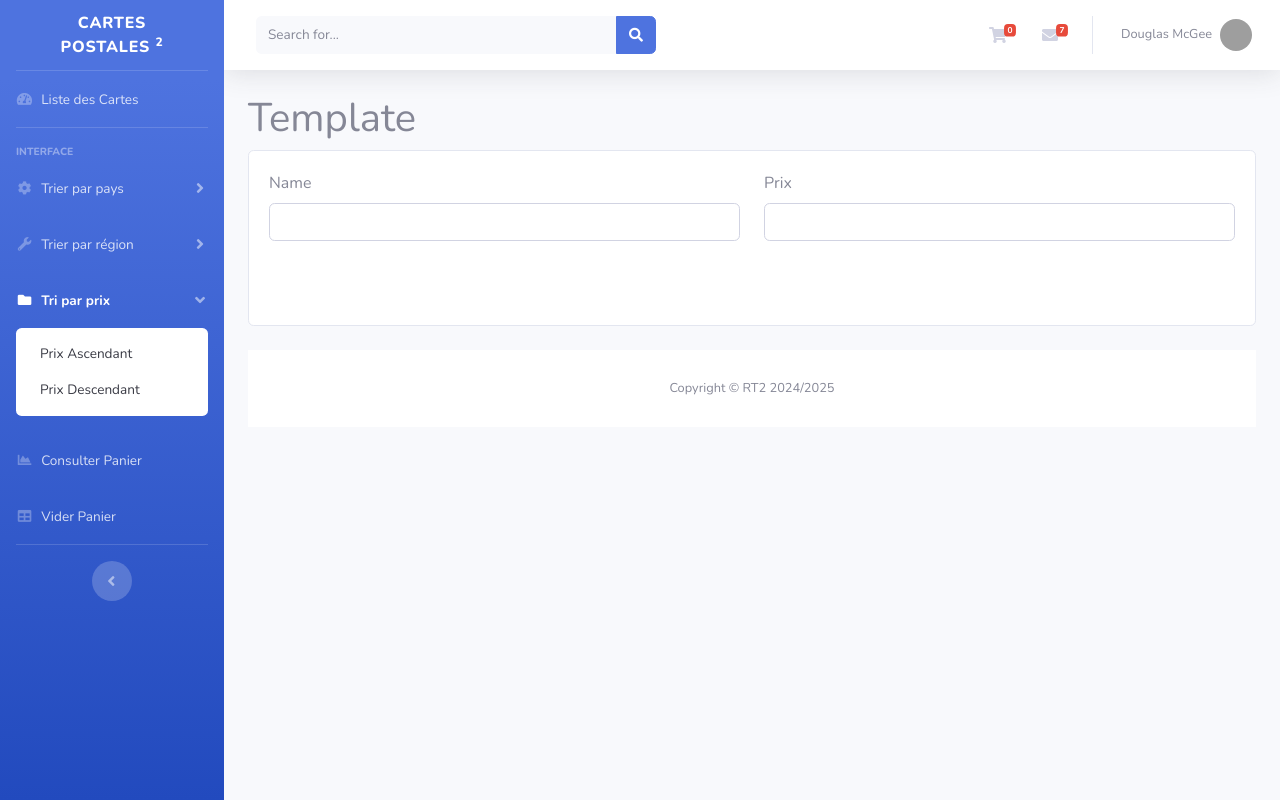
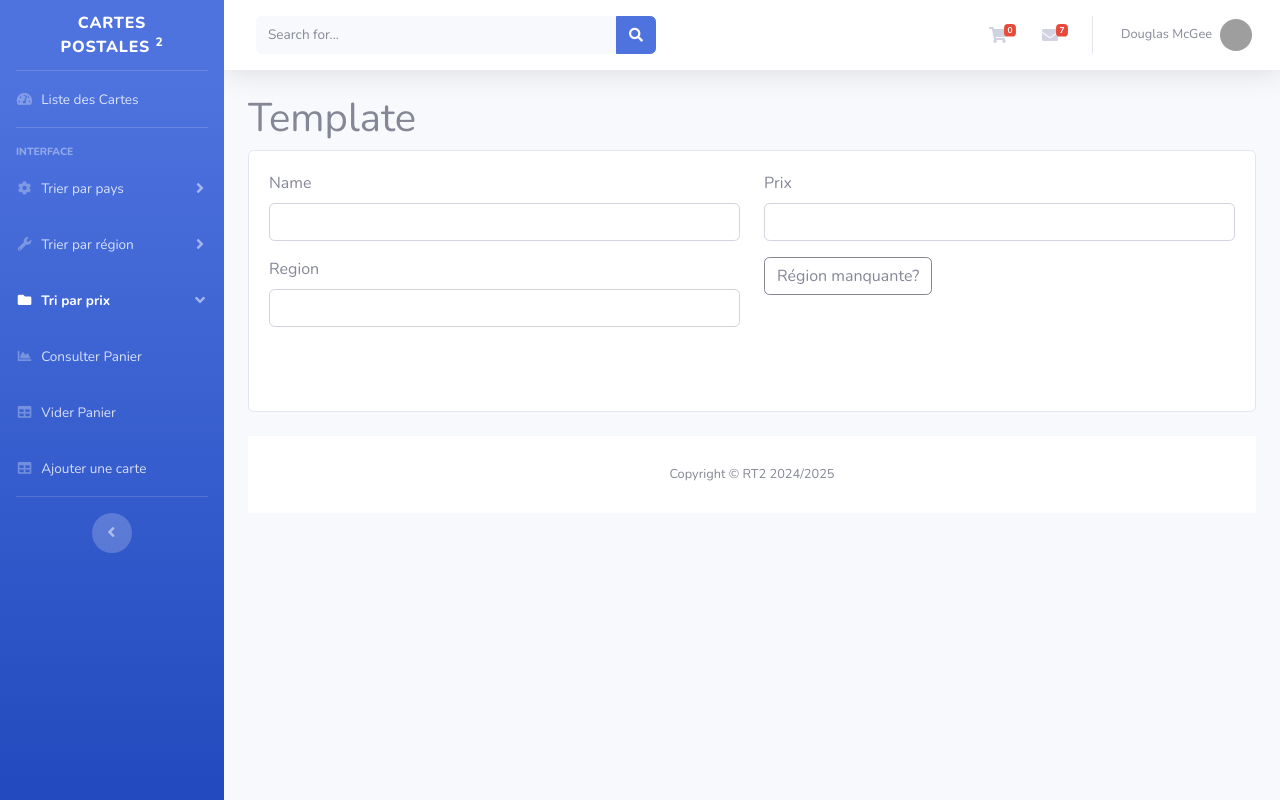
Before and after one commit to LinaMahfoudhi-creator/e_commerce, a Symfony app: template templates/Cartes/add.html.twig in a window 1280 px wide. Run offline with Twig, Linux system fonts and the light colour scheme; the template is opened without the code that fills it, so the values that code supplies are empty; form fields are guessed from the names that the template uses; some libraries are stand-ins or nearby versions; grey boxes are pictures that could not be loaded.

```diff
--- a/templates/Cartes/add.html.twig
+++ b/templates/Cartes/add.html.twig
@@ -9,6 +9,12 @@
         <div class="col-6">
             {{ form_row(form.prix) }}
         </div>
+        <div class="col-6">
+            {{ form_row(form.region) }}
+        </div>
+        <div class="col-6">
+            <a href="{{ path('cards.addRegion') }}" class="btn btn-outline-secondary">Région manquante?</a>
+        </div>
     </div>
         {{ form_rest(form) }}
 
--- a/templates/Cartes/addRegion.html.twig
+++ b/templates/Cartes/addRegion.html.twig
@@ -1,9 +1,9 @@
 {% extends 'template.html.twig' %}
 
 {% block title %}
-
+Ajout de région
 {% endblock %}
 
 {% block body %}
-
+{{ form(form) }}
 {% endblock %}
--- a/templates/template.html.twig
+++ b/templates/template.html.twig
@@ -100,7 +100,7 @@
                 <i class="fas fa-fw fa-folder"></i>
                 <span>Tri par prix</span>
             </a>
-            <div id="collapsePages" class="collapse show" aria-labelledby="headingPages"
+            <div id="collapsePages" class="collapse" aria-labelledby="headingPages"
                  data-parent="#accordionSidebar">
                 <div class="bg-white py-2 collapse-inner rounded">
                     <a class="collapse-item" href="/ecommerce/orderAsc">Prix Ascendant</a>
@@ -121,6 +121,11 @@
             <a class="nav-link" href="{{ path('clear') }}">
                 <i class="fas fa-fw fa-table"></i>
                 <span>Vider Panier</span></a>
+        </li>
+        <li class="nav-item">
+            <a class="nav-link" href="{{ path('cards.edit') }}">
+                <i class="fas fa-fw fa-table"></i>
+                <span>Ajouter une carte</span></a>
         </li>
 
         <!-- Divider -->
@@ -150,12 +155,12 @@
 
                 <!-- Topbar Search -->
                 <form
-                        class="d-none d-sm-inline-block form-inline mr-auto ml-md-3 my-2 my-md-0 mw-100 navbar-search">
+                        class="d-none d-sm-inline-block form-inline mr-auto ml-md-3 my-2 my-md-0 mw-100 navbar-search" method="POST" action="{{ path('cards.search') }}">
                     <div class="input-group">
-                        <input type="text" class="form-control bg-light border-0 small" placeholder="Search for..."
+                        <input type="text" name="q" class="form-control bg-light border-0 small" placeholder="Search for..."
                                aria-label="Search" aria-describedby="basic-addon2">
                         <div class="input-group-append">
-                            <button class="btn btn-primary" type="button">
+                            <button class="btn btn-primary" type="submit">
                                 <i class="fas fa-search fa-sm"></i>
                             </button>
                         </div>
@@ -178,7 +183,7 @@
                                 <div class="input-group">
                                     <input type="text" class="form-control bg-light border-0 small"
                                            placeholder="Search for..." aria-label="Search"
-                                           aria-describedby="basic-addon2">
+                                           aria-describedby="basic-addon2" >
                                     <div class="input-group-append">
                                         <button class="btn btn-primary" type="button">
                                             <i class="fas fa-search fa-sm"></i>
```
Also changed, not shown: src/Controller/ECommerceController.php (+39 -0 lines), src/Form/RegionTypeForm.php (added, +34 -0 lines), src/Repository/CartePostaleRepository.php (+8 -0 lines).
